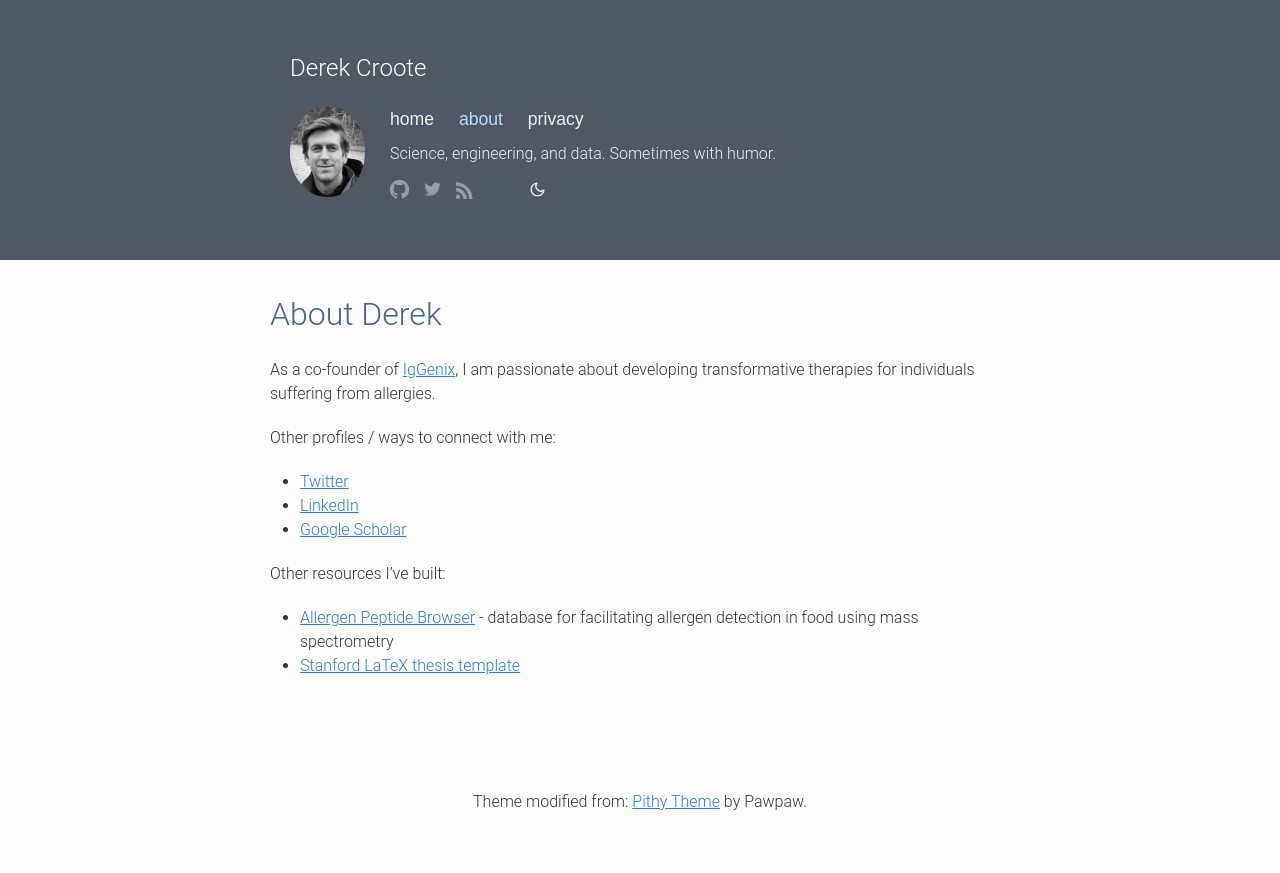
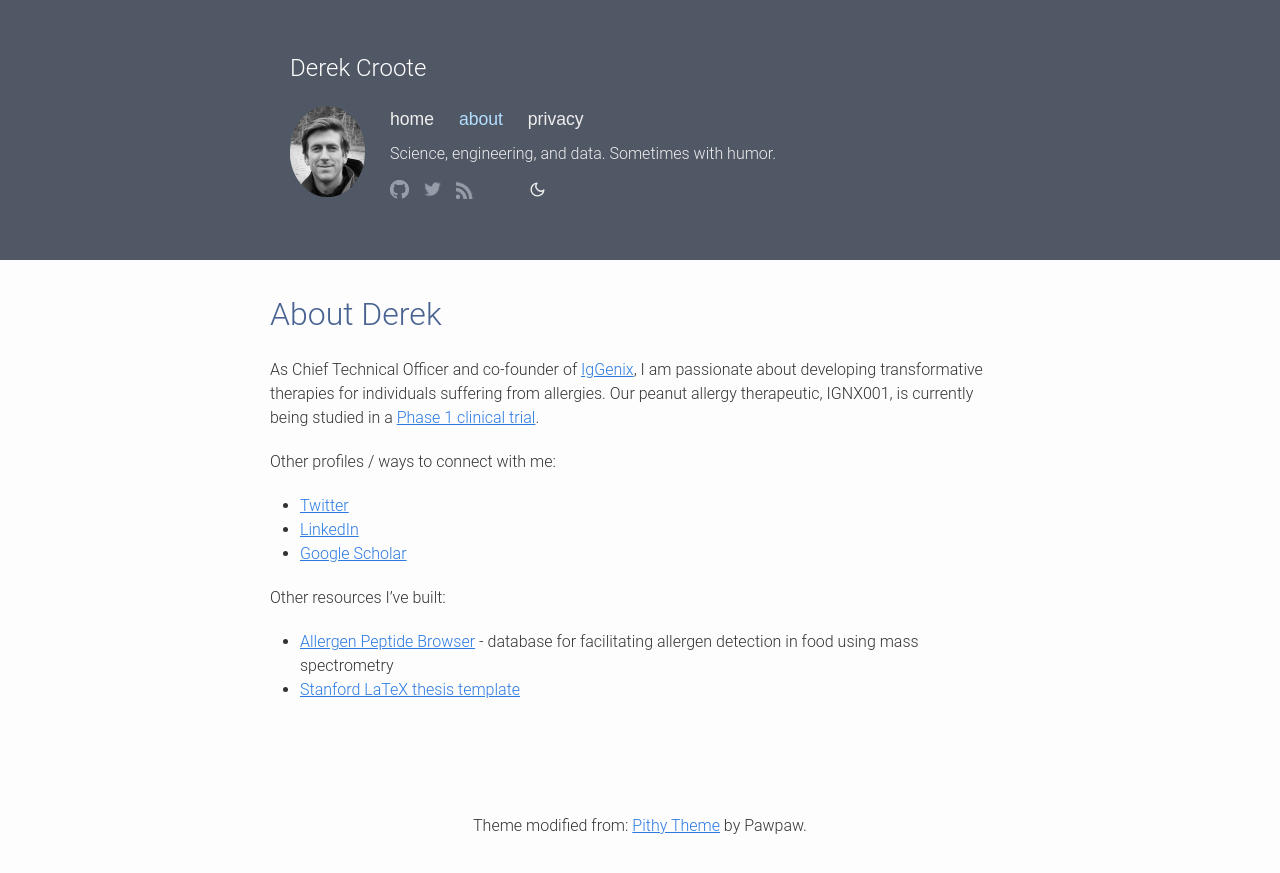
Before and after one commit to dcroote/dcroote.github.io, a Jekyll site: the page built from about.md, in a window 1280 px wide. Shown: the top 873 px of the page. Built offline with Jekyll 4.4.1, drawn with Linux system fonts in a browser that asks for light colours; some web fonts are replaced.

Commit message:
fix: add more IGNX001 Ph1 trial to about

```diff
--- a/about.md
+++ b/about.md
@@ -5,7 +5,7 @@ description: Find out more about Derek as well as ways to connect.
 permalink: /about/
 ---
 
-<p>As a co-founder of <a href="https://iggenix.com" target="_blank">IgGenix</a>, I am passionate about developing transformative therapies for individuals suffering from allergies.</p>
+<p>As Chief Technical Officer and co-founder of <a href="https://iggenix.com" target="_blank">IgGenix</a>, I am passionate about developing transformative therapies for individuals suffering from allergies. Our peanut allergy therapeutic, IGNX001, is currently being studied in a <a href="/2024/08/22/accelerate-website.html">Phase 1 clinical trial</a>.</p>
 
 Other profiles / ways to connect with me:
 
```
